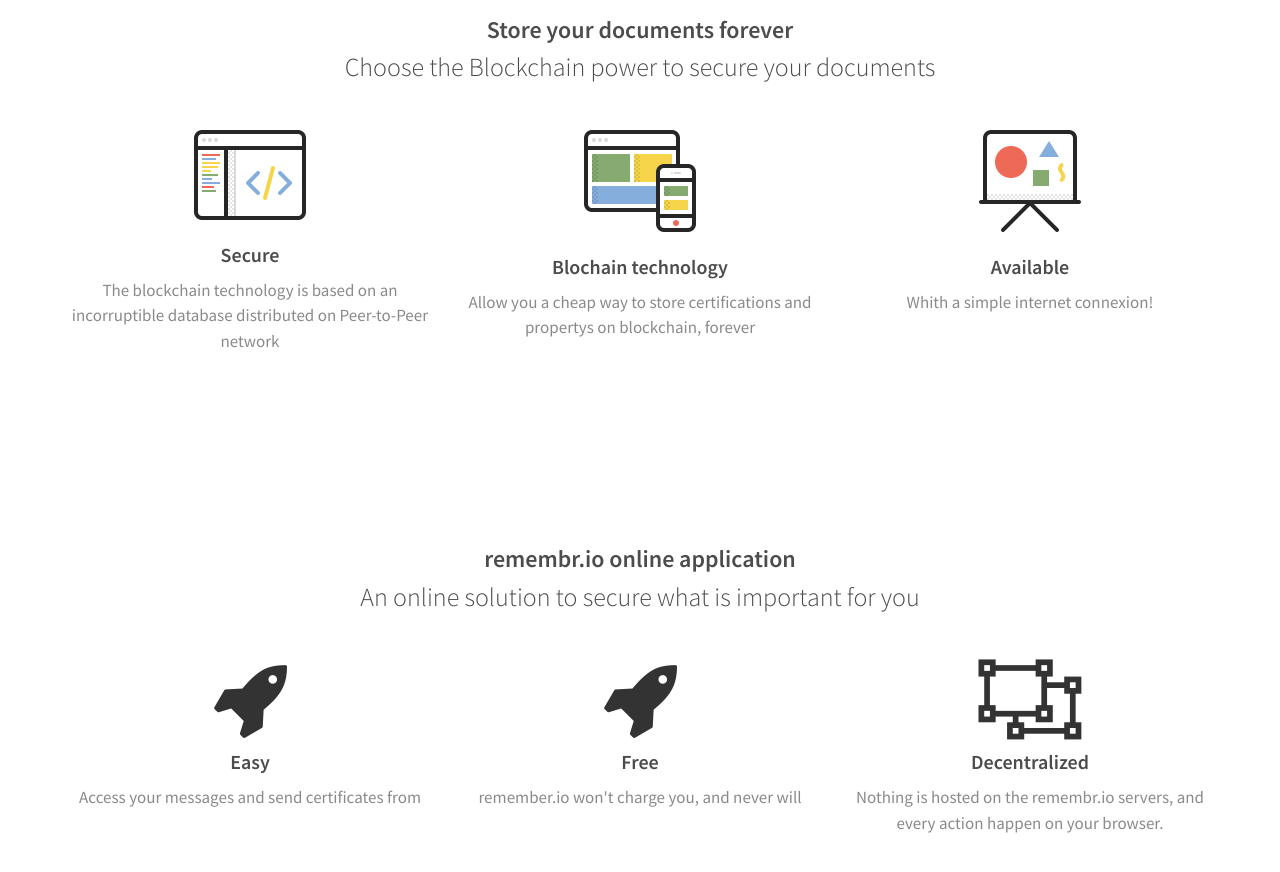
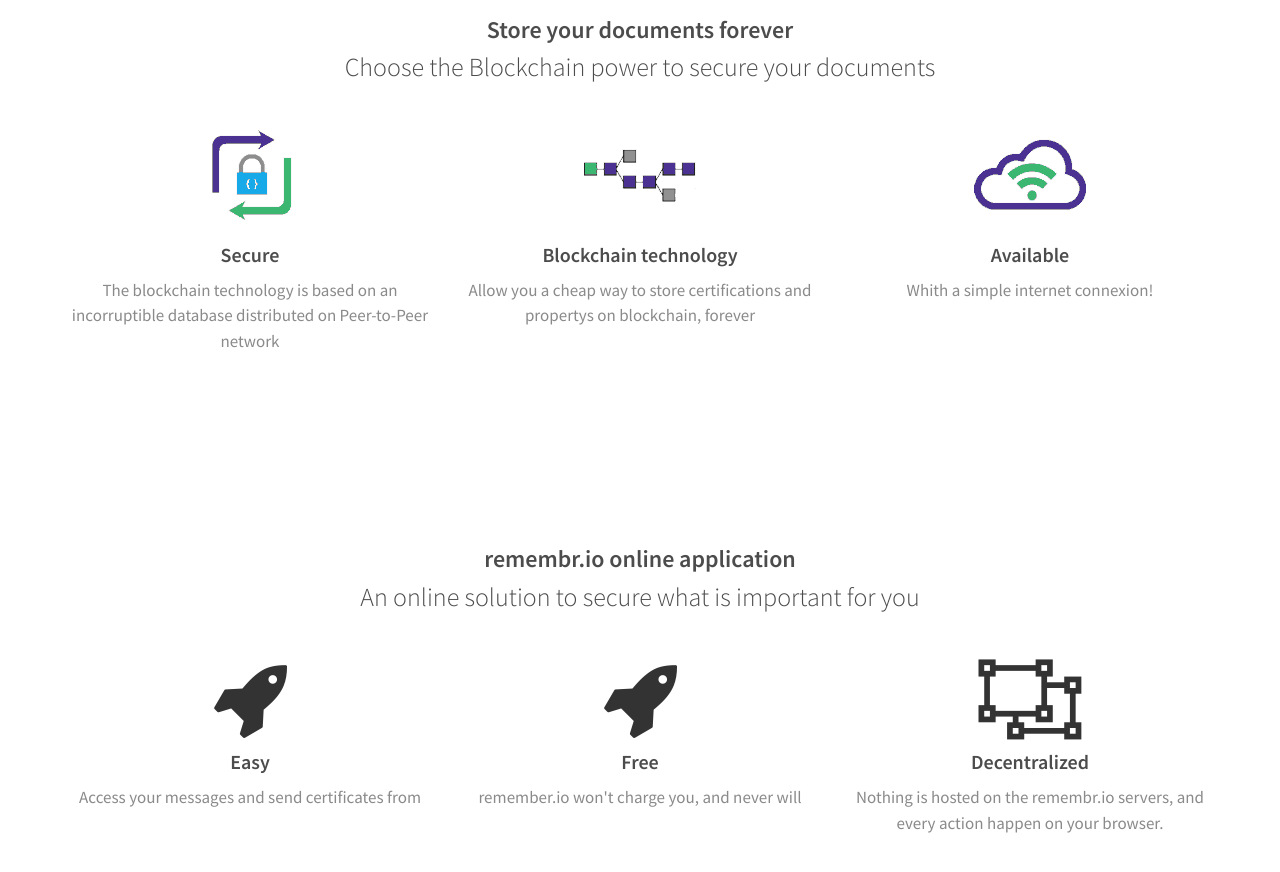
Before and after one commit to dipl-me/remembr.io-website, a plain HTML site: page index.html in a window 1280 px wide. Shown: the part 840-1712 px from the top of the page. Drawn offline with Linux system fonts and the light colour scheme; some packages are replaced by stand-ins of ours; no server answers.

Commit message:
changed 3 picts

```diff
--- a/index.html
+++ b/index.html
@@ -113,15 +113,15 @@ Featured on end-->
             <h3>Choose the Blockchain power to secure your documents</h3>
         </header>
         <div class="row">
-            <div class="col-sm-4"> <img src="img/benefits-1.png" alt="benefits of product">
+            <div class="col-sm-4"> <img src="img/ben1_secure.png" alt="benefits of product">
                 <h4>Secure</h4>
                 <p>The blockchain technology is based on an incorruptible database distributed on Peer-to-Peer network</p>
             </div>
-            <div class="col-sm-4"> <img src="img/benefits-2.png" alt="benefits of product">
-                <h4>Blochain technology</h4>
+            <div class="col-sm-4"> <img src="img/ben2_blockchain.png" alt="benefits of product">
+                <h4>Blockchain technology</h4>
                 <p>Allow you a cheap way to store certifications and propertys on blockchain, forever</p>
             </div>
-            <div class="col-sm-4"> <img src="img/benefits-3.png" alt="benefits of product">
+            <div class="col-sm-4"> <img src="img/ben3_wificloud.png" alt="benefits of product">
                 <h4>Available</h4>
                 <p>Whith a simple internet connexion!</p>
             </div>
```
Also changed, not shown: img/ben1_secure.png (added), img/ben1_secure@2x.png (added), img/ben2_blockchain.png (added), img/ben2_blockchain@2x.png (added), img/ben3_wificloud.png (added), img/ben3_wificloud@2x.png (added).
